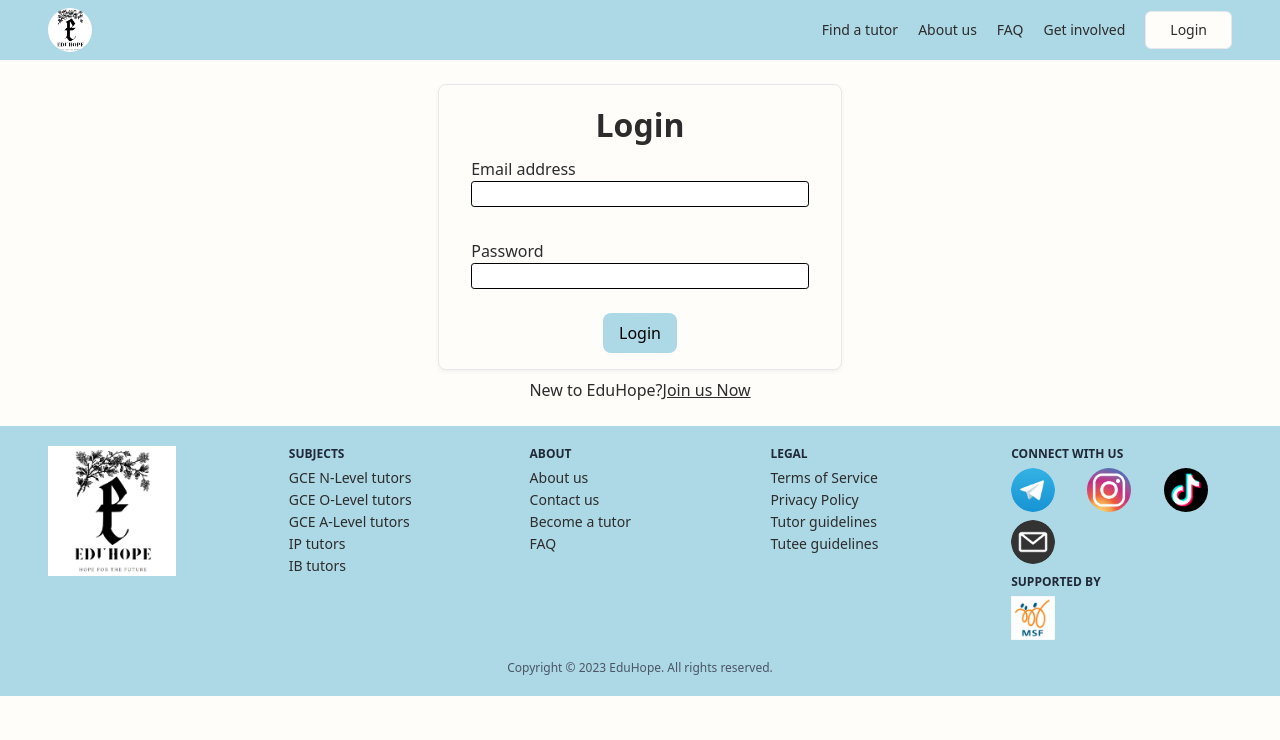
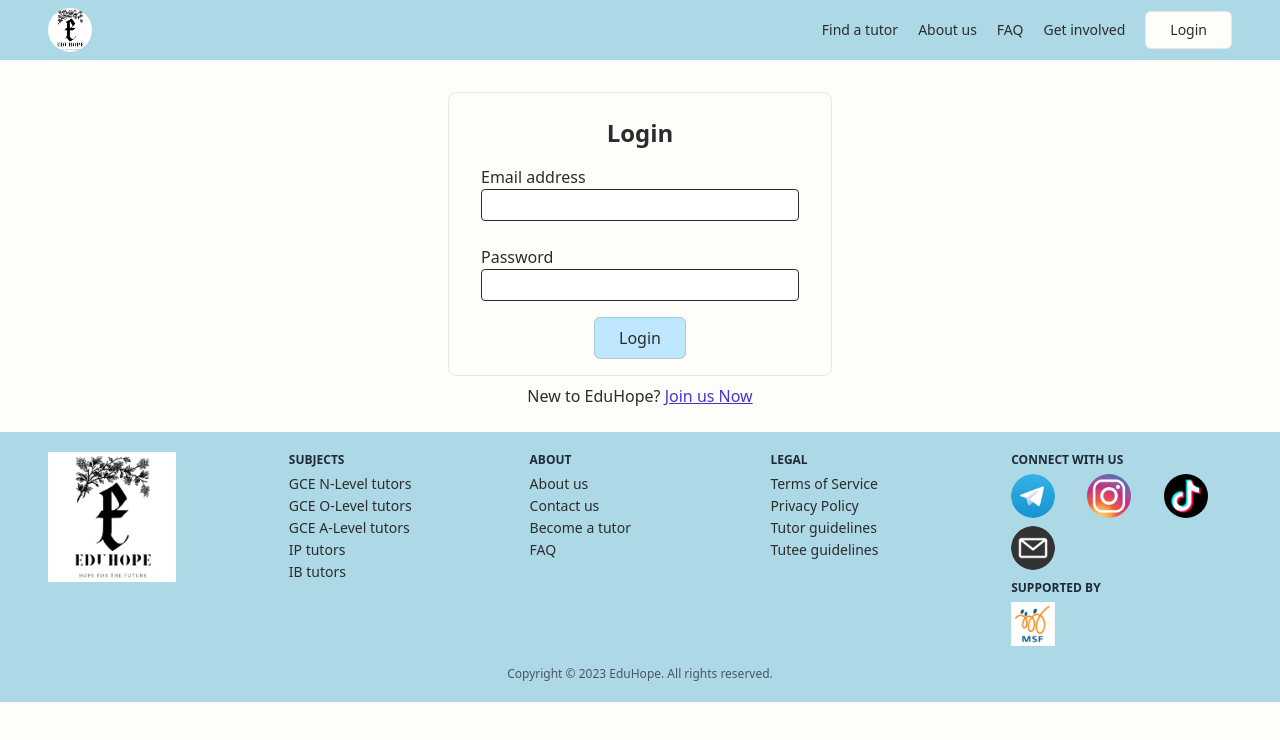
Before and after one commit to tch1001/EduHopeSG, a Next.js app in the folder frontend/: page /login in a window 1280 px wide. Shown: the top 740 px of the page. Built offline with nearby package versions, Linux system fonts and the light colour scheme.

Commit message:
refactor: login page
- Rearranged order of imported files as per best practices
- Replaced single quotes (') to double quotes (")
- Use TailwindCSS and removed styles from login.module.css
- Used Card and Button components to reduce file size

```diff
--- a/frontend/pages/login.js
+++ b/frontend/pages/login.js
@@ -1,11 +1,13 @@
-import { useState } from 'react';
+import { useState } from "react";
+import Link from "next/link";
+import Button from "../components/Button";
 import Container from "../components/Container";
-import Link from 'next/link';
+import Card from "../components/Card";
 import styles from "../styles/login.module.css";
 
 function Login() {
-  const [email, setEmail] = useState('');
-  const [password, setPassword] = useState('');
+    const [email, setEmail] = useState("");
+    const [password, setPassword] = useState("");
 
     const handleEmailChange = (e) => {
         setEmail(e.target.value);
@@ -41,26 +43,35 @@ function Login() {
 
     return (
         <Container center className="p-6 max-w-5xl">
-      <div className={styles.container}>
-        <h1 className={styles.heading}>Login</h1>
-        <form onSubmit={handleSubmit} noValidate>
-          <div className={styles.outerContainer}>
-            <div className={styles.innerContainer}>
-              <label htmlFor="email" className={styles.label}>Email address</label>
-              <input type="email" className={styles.input} id="email" value={email} onChange={handleEmailChange} />
+            <Card className="p-4 m-2">
+                <span className="text-2xl font-bold block text-center my-2">Login</span>
+                <form className="flex flex-col items-center gap-2" onSubmit={handleSubmit} noValidate autoComplete="off">
+                    <div className="w-full max-w-sm px-4 py-2">
+                        <label htmlFor="email">Email address</label>
+                        <input
+                            type="email"
+                            id="email"
+                            className={styles.input}
+                            value={email}
+                            onChange={handleEmailChange}
+                        />
                     </div>
-            <div className={styles.innerContainer}>
-              <label htmlFor="password" className={styles.label}>Password</label>
-              <input type="password" className={styles.input} id="password" value={password} onChange={handlePasswordChange} />
+                    <div className="w-full max-w-sm px-4 py-2">
+                        <label htmlFor="password">Password</label>
+                        <input
+                            type="password"
+                            id="password"
+                            className={styles.input}
+                            value={password}
+                            onChange={handlePasswordChange}
+                        />
                     </div>
-            <button type="submit" className={styles.button}>Login</button>
-          </div>
+                    <Button type="submit">Login</Button>
                 </form>
-      </div>
-      <p className={styles.text}>New to EduHope?
-        <Link href="/signup" passHref className={styles.link}>
-          Join us Now
-        </Link>
+            </Card>
+            <p>
+                New to EduHope?{" "}
+                <Link href="/signup" className="link" passHref>Join us Now</Link>
             </p>
         </Container>
     );
--- a/frontend/styles/login.module.css
+++ b/frontend/styles/login.module.css
@@ -1,61 +1,7 @@
-.container {
-    border: 1px solid #e5e7eb;
-    box-shadow: 0px 2px 4px rgba(0, 0, 0, 0.05);
-    padding: 1rem;
-    border-radius: 0.5rem;
-}
-
-.heading {
-    font-size: 2rem;
-    font-weight: bold;
-    text-align: center;
-}
-
-.outerContainer {
-    display: flex;
-    flex-direction: column;
-    align-items: center;
-}
-
-.innerContainer{
-    width: 100%;
-    max-width: 28rem;
-    padding-left: 1rem;
-    padding-right: 1rem;
-    padding-top: 0.5rem;
-    padding-bottom: 0.5rem;
-    margin-bottom: 1rem;
-}
-
-.label {
-    margin-bottom: 0.5rem;
-}
-
 .input {
     width: 100%;
-    border: 1px solid black;
-    border-radius: 0.2rem;
+    height: 2rem;
+    padding: 0.5rem;
+
+    @apply border border-solid border-black rounded;
 }
-
-.button {
-    background-color: #ADD8E6;
-    color: #000000;
-    border-radius: 0.5rem;
-    padding-top: 0.5rem;
-    padding-bottom: 0.5rem;
-    padding-left: 1rem;
-    padding-right: 1rem;
-}
-
-.button:hover {
-    color: #fff;
-    background-color: #4e899c;
-}
-
-.text{
-    padding-top: 0.5rem;
-}
-
-.link {
-    text-decoration: underline;
-}
```
Lines whose indentation alone changed are shown as unchanged.
